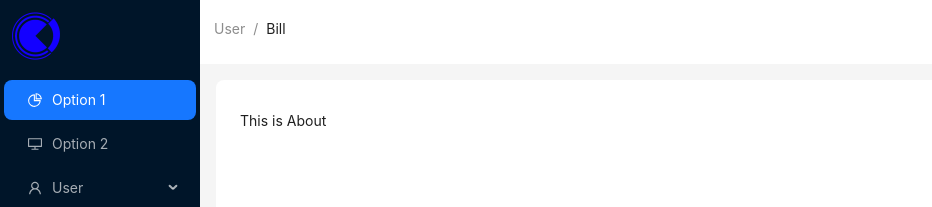
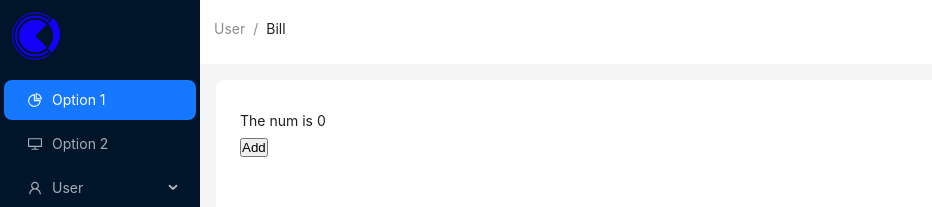
Before and after one commit to kevin579/backend-management-system, a React (Vite) app: page / in a window 1280 px wide. Both pictures are taken after a click on the item "Option 1". Shown: the top 207 px of the page, without its empty margins (0-932 px from the left). Built offline with nearby package versions, Linux system fonts and the light colour scheme.

Commit message:
redux store config

```diff
--- a/package.json
+++ b/package.json
@@ -13,6 +13,7 @@
   "dependencies": {
     "@ant-design/icons": "^6.0.0",
     "@ant-design/v5-patch-for-react-19": "^1.0.3",
+    "@reduxjs/toolkit": "^2.8.2",
     "@types/node": "^24.3.0",
     "antd": "^5.27.0",
     "less": "^4.4.1",
--- a/src/main.tsx
+++ b/src/main.tsx
@@ -1,5 +1,7 @@
 import { StrictMode } from 'react'
 import { createRoot } from 'react-dom/client'
+import { Provider } from 'react-redux'
+import {store} from './store/index.tsx'
 
 import "reset-css/reset.css"
 import "@/assets/styles/global.scss"
@@ -10,8 +12,10 @@ import App from './App.tsx'
 
 createRoot(document.getElementById('root')!).render(
   <StrictMode>
-    <BrowserRouter>
-      <App/>
-    </BrowserRouter>
+    <Provider store={store}>
+      <BrowserRouter>
+        <App/>
+      </BrowserRouter>
+    </Provider>
   </StrictMode>,
 )
--- /dev/null
+++ b/src/store/hooks.ts
@@ -0,0 +1,8 @@
+// store/hooks.ts
+import {useDispatch, useSelector } from "react-redux";
+import type {TypedUseSelectorHook} from "react-redux"
+
+import type { RootState, AppDispatch } from "./index";
+
+export const useAppDispatch: () => AppDispatch = useDispatch;
+export const useAppSelector: TypedUseSelectorHook<RootState> = useSelector;
--- /dev/null
+++ b/src/store/index.tsx
@@ -0,0 +1,11 @@
+import { configureStore } from "@reduxjs/toolkit";
+import reducer from './reducer'
+
+export const store = configureStore({
+    reducer:{
+        configItem: reducer
+    }
+})
+
+export type RootState = ReturnType<typeof store.getState>
+export type AppDispatch = typeof store.dispatch;
--- /dev/null
+++ b/src/store/reducer.ts
@@ -0,0 +1,17 @@
+import { createSlice } from "@reduxjs/toolkit";
+
+const Reducer = createSlice({
+    name: 'configItem',
+    initialState:{
+        num:0
+    },
+    reducers:{
+        add: (state,action)=>{
+            state.num+=action.payload;
+        }
+    }
+})
+
+export const {add} = Reducer.actions
+
+export default Reducer.reducer
--- a/src/view/About.tsx
+++ b/src/view/About.tsx
@@ -1,7 +1,19 @@
+import { useAppSelector, useAppDispatch } from "../store/hooks"
+
+
 export default function About() {
+  const num = useAppSelector((state)=>(
+    state.configItem.num
+  ))
+
+  const dispatch = useAppDispatch();
+  const add = ()=>{
+    dispatch({type:'configItem/add',payload:5})
+  }
   return (
     <div className='home'>
-        <p>This is About</p>
+        <p>The num is {num}</p>
+        <button onClick={add}>Add</button>
     </div>
   )
 }
```
Also changed, not shown: 1 other file (tests, documents, lock files or other folders).
